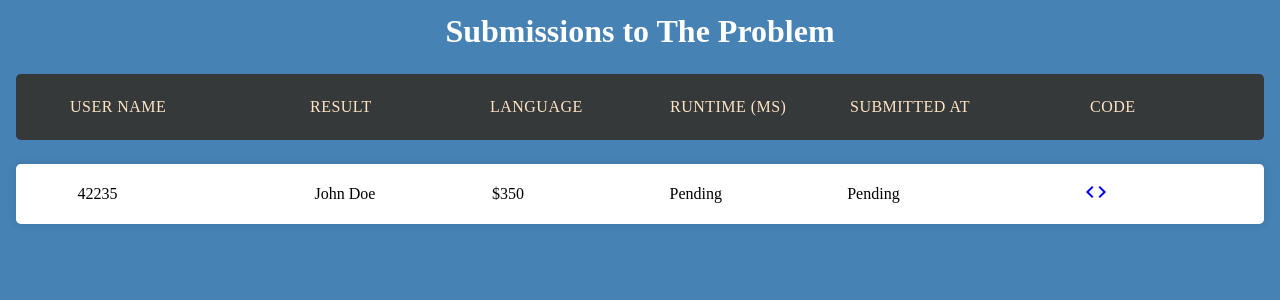
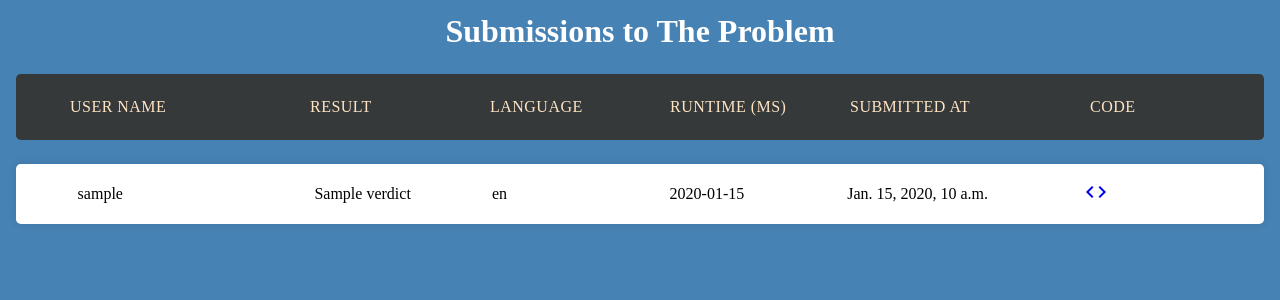
Before and after one commit to iraunit/The-OJ, a Django app: page /problem/submit/17 in a window 1280 px wide. Shown: the part 59-359 px from the top of the page. Run offline with Django 4.2, Linux system fonts and the light colour scheme; a user stored in the database is signed in; a database or web service that is not in the repository returns one stand-in record (values such as "Sample title"); parts of the project's set-up code (start-up, migrations or seed data) failed here and were passed over.

Commit message:
finally working

```diff
--- a/dashboard/templates/verdict.html
+++ b/dashboard/templates/verdict.html
@@ -35,14 +35,16 @@
             <div class="col col-5">Submitted At</div>
             <div class="col col-6">Code</div>
           </li>
+          {% for submission in submissions %}
           <li class="table-row">
-            <div class="col col-1" >42235</div>
-            <div class="col col-2" >John Doe</div>
-            <div class="col col-3" >$350</div>
-            <div class="col col-4" >Pending</div>
-            <div class="col col-5" >Pending</div>
+            <div class="col col-1" >{{submission.user_name}}</div>
+            <div class="col col-2" >{{submission.verdict}}</div>
+            <div class="col col-3" >{{submission.language}}</div>
+            <div class="col col-4" >{{submission.runtime}}</div>
+            <div class="col col-5" >{{submission.submitted_date}}</div>
             <div class="col col-6"><a href="#"><i class="material-icons">code</i></a></div>
           </li>
+          {% endfor %}
         </ul>
       </div>
 
--- a/dashboard/views.py
+++ b/dashboard/views.py
@@ -1,3 +1,5 @@
+from xml.dom.minidom import Document
+from django.http import HttpResponse
 from django.shortcuts import render
 from django.contrib.auth.decorators import login_required
 from django.contrib.auth.models import User
@@ -9,7 +11,7 @@ from decouple import config
 
 connect_string="mongodb+srv://"+config('MONGO_ID')+":"+config('MONGO_PASS')+"@database-the-oj.ocnht.mongodb.net/?retryWrites=true&w=majority"
 my_client = pymongo.MongoClient(connect_string)
-problem_database=my_client["problem_list"]
+problem_database=my_client["my_database"]
 new_problem=problem_database['problem']
 
 # Create your views here.
@@ -61,9 +63,20 @@ def submitProblem(request,problem_id):
           current_problem=Problem.objects(problem_id=problem_id).get()
           verdict="Passed"
           code=request.POST['code_by_user']
-          email_id=current_user.email
+          user_name=current_user.first_name + " "+current_user.last_name
           language="C++"
-          submission=SubmittedProblem(problem_id=problem_id,verdict=verdict,code=code,email_id=email_id,language=language)
+          current_submission_by_user=SubmittedProblem(problem_id=problem_id,verdict=verdict,code=code,user_name=user_name,language=language)
           user.update(push__solved_problem=problem_id)
-          current_problem.update(push__solved_by=submission)
-     return render(request,'verdict.html')
+          current_problem.update(push__solved_by=current_submission_by_user)
+     # current_problem=Problem.objects.fields(problem_id=problem_id,slice__solved_by=[0,10]).all()
+     current_problem=(new_problem.find( { 'problem_id':problem_id } ))
+     array_curr=list(current_problem)
+     all_submission=array_curr[0]["solved_by"]
+     submissions=[]
+     for i in range(len(all_submission)):
+          submissions.append(all_submission[i])
+     # return HttpResponse(template/vertdict.html)
+     print(len(submissions))
+     return render(request,'verdict.html',{
+          "submissions":submissions
+     })
```
Also changed, not shown: dashboard/models.py (+7 -7 lines).
